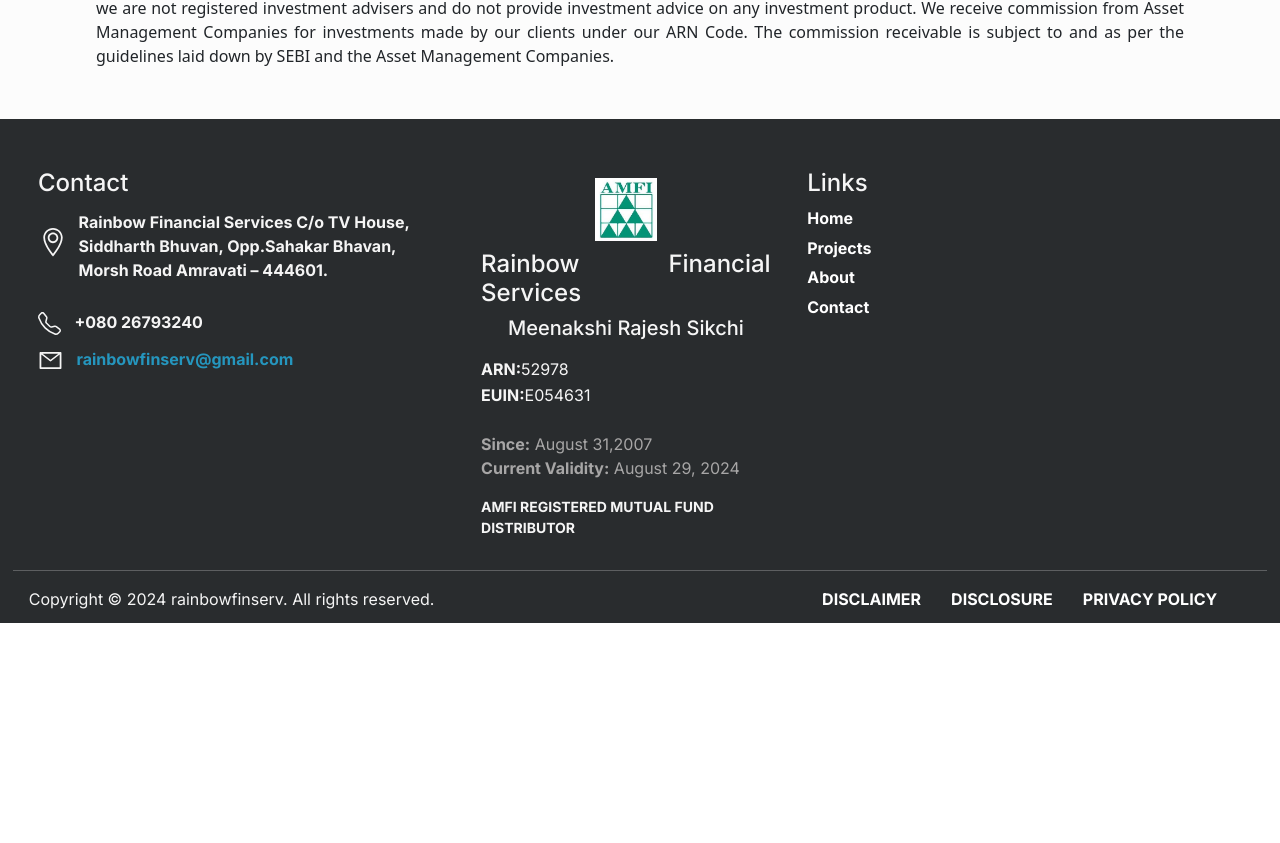
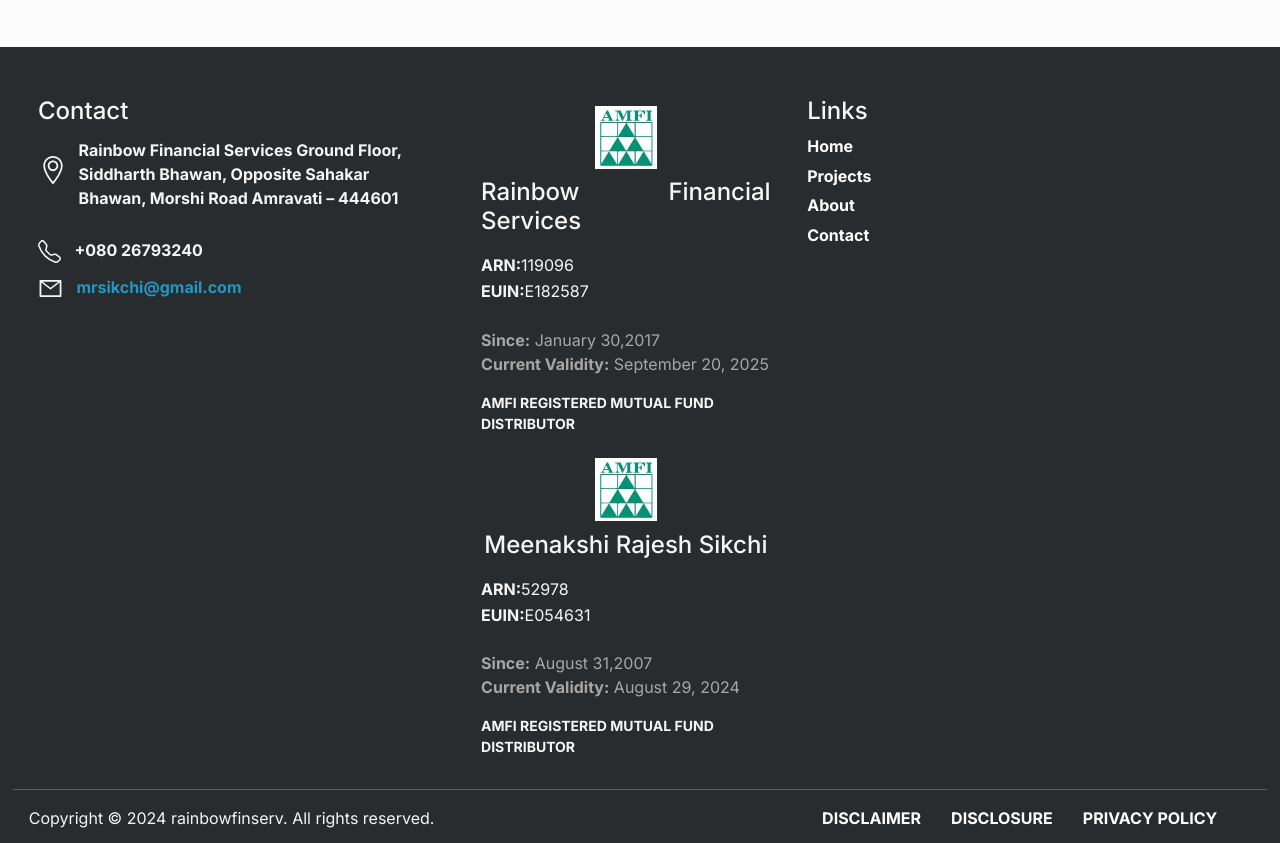
Before and after one commit to SrikaraRanganath/boiler-plate-client, a React (Create React App) app: page /disclaimer in a window 1280 px wide. Shown: the part 630-1473 px from the top of the page. Before the commit the page ends 1253 px from the top, so only its background shows below. Built offline with nearby package versions, Linux system fonts and the light colour scheme.

Commit message:
Fifth Commit -Content Updates from Client

```diff
--- a/src/components/About.js
+++ b/src/components/About.js
@@ -13,7 +13,7 @@
     <div className="row about" id="about">
         <div className='row about-container'>
             <div className='col-5 line-container'><hr className='line'></hr></div>
-            <div className='col-2 contact-header'><center><span>About</span></center></div>
+            <div className='col-2 contact-header'><center><span>About Us</span></center></div>
             <div className='col-5 line-container'><hr className='line'></hr></div>
             <div className='row yellow-line'></div>
         </div>
@@ -21,12 +21,8 @@
             <div className="col-xl-8 col-lg-8 col-md-6 col-sm-12 col-xs-12">
                 <div className='contact-header'><span>Mrs. Meenakshi Rajesh Sikchi</span></div>
                 <p className="about-content">
-                    Meenakshi Rajesh Sikchi is the founder of Rainbow Financial Services. She has an experience of over 17 years in the field of investment services.
-                    Her personal experience involving the sudden demise of her husband, Mr. Rajesh Vimalkishore Sikchi, in 2006 helped her realise the importance of
-                    insurance products like term plan and investments in one’s life. She wanted to use this experience to help families and the society in securing
-                    their financial future.She started Rainbow Financial Services with the motive to help every individual in attaining financial freedom, and to
-                    achieve their investment objectives. She strongly believes that one does not need to be wealthy to be an investor but an investor to be wealthy.
-                    Over the years, she has used her experience and intelligence to provide quality financial services to her clients.
+                Rainbow Financial Services was founded by Late Rajesh Vimalkishore Sikchi, but after his demise his wife, Meenakshi Rajesh Sikchi carried the brand name ahead. She has an experience of over 17-18 years in the field of investment services. Her personal experience involving the sudden demise of her husband in 2006 helped her realise the importance of insurance products like term plan and investments in one’s life. She wanted to use this experience to help families and the society in securing their future.
+                Rainbow Financial Services was started with the motive to help every individual in attaining financial freedom, and to achieve their investment objectives. She strongly believes that one does not need to be wealthy to be an investor but an investor to be wealthy. Over the years, she has used her experience and dedicatedly provided quality financial services to her clients.
                 </p>
             </div>
             <div className="col-xl-4 col-lg-4 col-md-6 col-sm-12 col-xs-12 founder-img-container">
@@ -42,18 +38,15 @@
                 <div className="founder-img-container">
                     <img
                         src={Rishabh}
-                        alt="Mr. Rishabh Sikchi"
+                        alt="Mr. Rishabh Rajesh Sikchi"
                         className="founder-img"
                     />
                 </div>
             </div>
             <div className="col-xl-8 col-lg-8 col-md-6 col-sm-12 col-xs-12">
-                <div className='contact-header'><span>Mr. Rishabh Sikchi</span></div>
+                <div className='contact-header'><span>Mr. Rishabh Rajesh Sikchi</span></div>
                 <p className="about-content">
-                    Rishab has been working with the Firm over the course of the last 8 years. He has passed all the three levels of the Chartered Financial Analyst Program, USA.
-                    Rishab joined Rainbow Financial Services with a vision to help investors in making investment choices based on their risk appetite, and
-                    wealth creation. Since his late teens, he has always had a keen interest in financial services.  He has developed his skills and gained trust of the firm’s clients due to his great insights, unique views, and passion for excellence. Rishab is quite passionate about teaching and guiding people. He holds
-                    weekly trainings and seminars for his staff on subjects ranging from what are mutual funds, concept of risk management, importance of compounding etc.
+                    Rishab has been working with the firm over the course of the last 8 years. He joined the firm with a vision to help investors in making investment choices based on their risk appetite, and wealth creation. He gained trust of the firm’s clients due to his passion to provide services with dedication and excellence. In his quest for providing excellent services, he regularly trains and updates his staff with respect to any changes in the execution and regulatory changes from time to time.
                 </p>
             </div>
         </div>
--- a/src/components/Contact.js
+++ b/src/components/Contact.js
@@ -61,7 +61,7 @@
                     <div className='row'>
                         <p className='contact-name'>Mr. Rishab Rajesh Sikchi</p>
                         <a href="tel:+91902-837-3696" style={{textDecoration: 'none', color: 'black'}} > <p className='contact-phone'><MdOutlineLocalPhone size={25}/> &nbsp; +91-9028373696</p> </a>
-                        <a href = "mailto:rishabhsikchi@gmail.com" style={{textDecoration: 'none', color: 'black'}}> <p className='contact-email'><MdOutlineEmail size={25}/> &nbsp; rainbowfinserv@gmail.com</p> </a>
+                        <a href = "mailto:mrsikchi@gmail.com" style={{textDecoration: 'none', color: 'black'}}> <p className='contact-email'><MdOutlineEmail size={25}/> &nbsp; mrsikchi@gmail.com</p> </a>
                     </div>
                 </div>
 
--- a/src/components/Disclaimer.js
+++ b/src/components/Disclaimer.js
@@ -14,10 +14,10 @@
                     <p className='text'>
                         By accessing this website, you have read, understood and agreed to be legally bound by the terms of the following disclaimer.
                         This website is created for informational purposes only. Nothing contained in this website should be construed as investment advice or personal recommendation to buy / sell / hold any investment product. We make no representation or warranty (expressed or implied) to any investor on advisability of investing in any investment product or its future performance.
-                        All Mutual Funds are subject to market risks. Please read all Scheme related documents carefully before investing. We advise investors to read data and risk factors of various mutual fund schemes available in the Scheme Information Document (SID), Statement of Additional Information (SAI), Key Information Memorandum (KIM), etc. The value of any investment may rise and/or fall as a result of market changes and this website is not intended to predict actual performance and/or success of any scheme or other investment product and no assurances are given with respect thereto. Past performance is not indicative of future returns.
+                        All Mutual Funds are subject to market risks. Please read all Scheme related documents carefully before investing. We insist investors to read data and risk factors of various mutual fund schemes available in the Scheme Information Document (SID), Statement of Additional Information (SAI), Key Information Memorandum (KIM), etc.
 
-                        We are under no obligation to provide investment advice concerning, any investment product for you. However, with respect to mutual fund schemes, we endeavour to distribute only such mutual fund products which are suitable and appropriate for you, as allowed under the AMFI Guidelines, or the various circulars issued thereunder. You must determine on your own behalf or through investment adviser, as the case may be, the merits and risks of any mutual fund schemes or any other investment product as well as its suitability for you. We do not make any warranty (express or implied) of any investment product and do not assume any responsibility for, and shall not be liable for any losses or damages of any kind resulting from investment in any investment product arising due to market loss of the investment product. Please note that we are not registered investment advisers and do not provide investment advice on any investment product.
-                        We receive commission from Asset Management Companies for investments made by our clients under our ARN Code. The commission receivable is subject to and as per the guidelines laid down by SEBI and the Asset Management Companies.
+                        With respect to mutual fund schemes, we distribute all mutual fund products in accordance with AMFI guidelines, or the various circulars issued thereunder. Investors must determine on their own behalf or through their investment adviser, as the case may be, the merits and risks of any mutual fund schemes or any other investment product as well as its suitability for them. We do not make any warranty (express or implied) of any investment product and do not assume any responsibility for, and shall not be liable for any losses or damages of any kind resulting from investment in any investment product arising due to market loss of the investment product. Please note that we are a mutual fund distributor engage only in distribution and execution of mutual fund investments, and we do not provide investment advice on any investment product.
+                        We receive commission from Asset Management Companies for investments made by our clients under our ARN Codes. The commission receivable is subject to and as per the guidelines laid down by SEBI and the Asset Management Companies.
                     </p>
                 </div>
             </div>
--- a/src/components/Disclosure.js
+++ b/src/components/Disclosure.js
@@ -11,7 +11,7 @@
                 <h2 className='disclosure-header'>DISCLOSURE</h2>
                 <div className='disclosure-text-content'>
                     <p className='text'>
-                        We receive commission from Asset Management Companies for investments made by our clients under our ARN Code. The commission receivable is subject to and as per the guidelines laid down by SEBI and the Asset Management Companies. The disclosure of commissions payable to us for the different schemes of various mutual funds as per clause 4(d) of the SEBI Circular No. SEBI/IMD/CIR No. 4/168230 dated June 30, 2009 is provided (hereinbelow table).
+                        We receive commission from Asset Management Companies for investments made by our clients under our ARN Codes. The commission receivable is subject to and as per the guidelines laid down by SEBI and the Asset Management Companies. The disclosure of commissions payable to us for the different schemes of various mutual funds as per clause 4(d) of the SEBI Circular No. SEBI/IMD/CIR No. 4/168230 dated June 30, 2009 is provided (hereinbelow table).
                     </p>
                     <div className="table-container">
                     <table>
@@ -41,7 +41,7 @@
                         </tr>
                         <tr>
                             <td>3</td>
-                            <td>Debt Scheme/Gilt Scheme/Liquid Scheme/Gold Fund</td>
+                            <td>Debt Scheme / Gilt Scheme / Liquid Scheme / Gold Fund</td>
                             <td>Trail</td>
                             <td>0.02% to 1.05%</td>
                             <td>Portfolio Expenses charged by the AMC</td>
@@ -50,7 +50,6 @@
                     </table>
                     </div>
                     <p className='text'>
-                        Details of Scheme level commission on Mutual funds are available with the Relationship Managers and would be produced on demand.
                         This is on a best effort basis and rates are updated as and when actual rates are received from AMCs.
                     </p>
                 </div>
--- a/src/components/Footer.js
+++ b/src/components/Footer.js
@@ -18,14 +18,18 @@
                         <span><TfiLocationPin size={30}/> &nbsp;</span>
                     </div>
                     <div  className="right-div">
-                        <p style={{justifyContent:'center'}}><strong> Rainbow Financial Services C/o TV House, Siddharth  Bhuvan, Opp.Sahakar Bhavan,  Morsh Road Amravati – 444601.</strong> </p>
+                        <p style={{justifyContent:'center'}}><strong> Rainbow Financial Services
+                            Ground Floor, Siddharth Bhawan, Opposite Sahakar Bhawan,
+                            Morshi Road
+                            Amravati – 444601
+                            </strong> </p>
                     </div>
                 </div>
                 <div className="row footer-info">
                     <span><BsTelephone size={23}/> <a href="tel:+91984-599-5815" style={{textDecoration: 'none', color: 'whitesmoke'}} > &nbsp; <strong>+080 26793240</strong> </a></span>
                 </div>
                 <div className="row footer-info">
-                    <span><AiOutlineMail size={25}/> <a href="mailto:vilaashcorp@gmail.com" style={{textDecoration: 'none',color: '#2596be'}} > &nbsp; <strong>rainbowfinserv@gmail.com</strong></a></span>
+                    <span><AiOutlineMail size={25}/> <a href="mailto:vilaashcorp@gmail.com" style={{textDecoration: 'none',color: '#2596be'}} > &nbsp; <strong>mrsikchi@gmail.com</strong></a></span>
                 </div>
             </div>
 
@@ -37,7 +41,24 @@
                     </div>
                     <div className="footer-heading">
                         <h4>Rainbow Financial Services</h4>
-                        <h5>Meenakshi Rajesh Sikchi</h5>
+
+                    </div>
+                    <div className="footer-subheading">
+                        <p style={{marginBottom: '2px'}}><strong>ARN:</strong>119096</p>
+                        <p><strong>EUIN:</strong>E182587</p>
+                    </div>
+                </div>
+                <div className="row footer-info parent-about">
+                    <p className="footer-about" style={{marginBottom: '0px'}}><strong>Since:</strong> January 30,2017</p>
+                    <p className="footer-about"><strong>Current Validity:</strong> September 20, 2025</p>
+                    <p style={{fontSize: '14px  '}}><strong> AMFI REGISTERED MUTUAL FUND DISTRIBUTOR </strong></p>
+                </div>
+                <div className="row footer-info">
+                    <div className="footer-image-container">
+                        <img  className="footer-image" src={Amfi} alt="AMFI"/>
+                    </div>
+                    <div className="footer-heading">
+                        <h4>Meenakshi Rajesh Sikchi</h4>
                     </div>
                     <div className="footer-subheading">
                         <p style={{marginBottom: '2px'}}><strong>ARN:</strong>52978</p>
@@ -47,7 +68,7 @@
                 <div className="row footer-info parent-about">
                     <p className="footer-about" style={{marginBottom: '0px'}}><strong>Since:</strong> August 31,2007</p>
                     <p className="footer-about"><strong>Current Validity:</strong> August 29, 2024</p>
-                    <p style={{fontSize: '14px  '}}><strong>AMFI REGISTERED MUTUAL FUND DISTRIBUTOR </strong></p>
+                    <p style={{fontSize: '14px  '}}><strong> AMFI REGISTERED MUTUAL FUND DISTRIBUTOR </strong></p>
                 </div>
             </div>
 
--- a/src/components/Projects.js
+++ b/src/components/Projects.js
@@ -35,20 +35,20 @@
                     <div className='col-xl-8 col-lg-8 col-md-9 col-sm-12 col-xs-12'>
                     <div className='contact-header'><span>Mutual Funds</span></div>
                     <p className="about-content">
-                        A mutual fund is a vehicle to pool money from various investors, with a promise that the money would be invested in a particular manner. Having said that, such funds are managed by experts.
-                        Essentially, what a mutual fund does is to form a link between investors; and securities, debt instruments, real estate, gold, silver bought with the aim of increasing the value of the money invested.
+                    A mutual fund is simply a financial intermediary that allows a group of investors to pool their money together with a predetermined investment objective. The mutual fund will have a fund manager who is responsible for investing the pooled money into specific securities (usually stocks or bonds).
+                    Mutual funds are one of the best investments ever created because they are very cost efficient and very easy to invest in (you don’t have to figure out which stocks or bonds to buy).
                     </p>
                 </div>
                     <div className="col-xl-4 col-lg-4 col-md-3 col-sm-12 col-xs-12">
                         <div className="mutual-img-container">
-                            <img src={Mutual} alt="Mrs. Meenakshi Rajesh Sikchi" />
+                            <img src={Mutual} alt="Mutual Funds" />
                         </div>
                     </div>
                 </div>
                 <div className="row" style={{marginTop: '20px'}}>
                     <div className="col-xl-4 col-lg-4 col-md-3 col-sm-12 col-xs-12">
                         <div className="insurance-img-container">
-                            <img src={Insurance} alt="Mrs. Meenakshi Rajesh Sikchi" />
+                            <img src={Insurance} alt="Insurance" />
                         </div>
                     </div>
                     <div className='col-xl-8 col-lg-8 col-md-9 col-sm-12 col-xs-12'>
```
Also changed, not shown: src/components/Kyc.js (+9 -9 lines).
